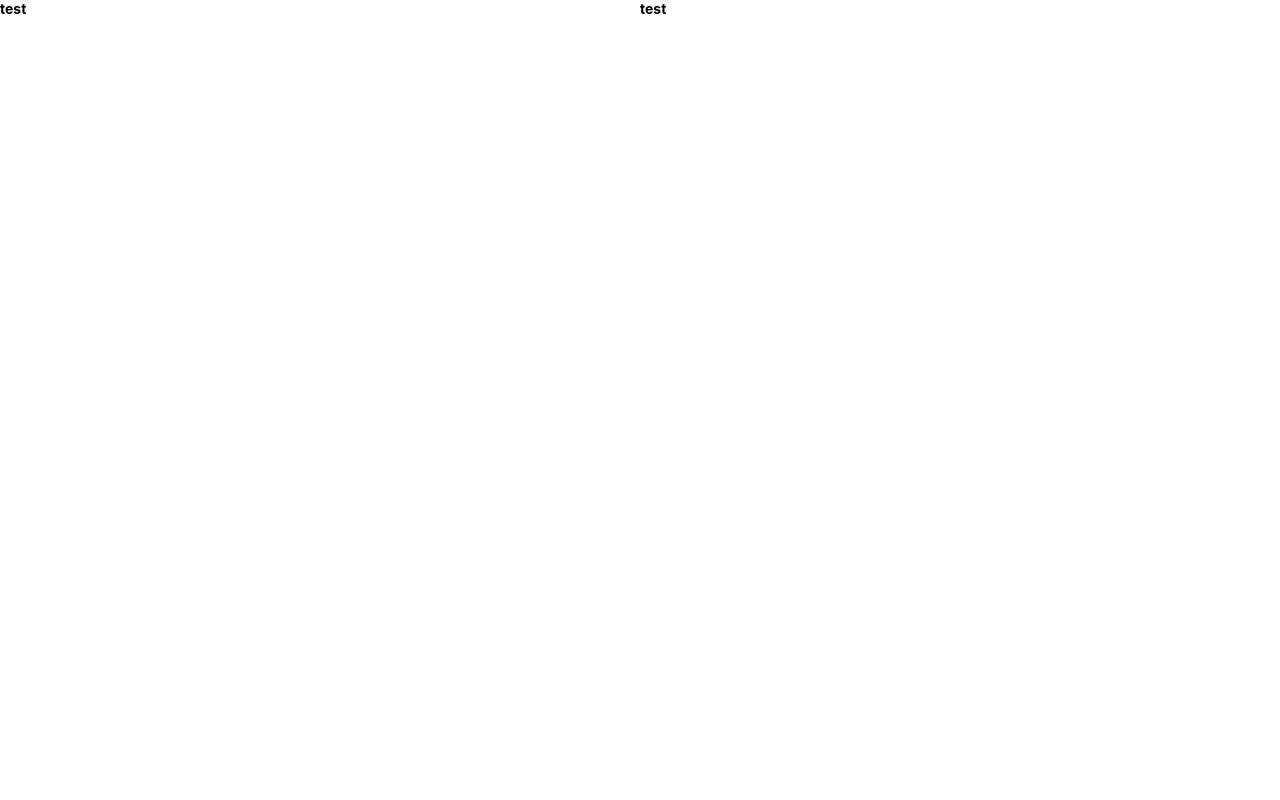
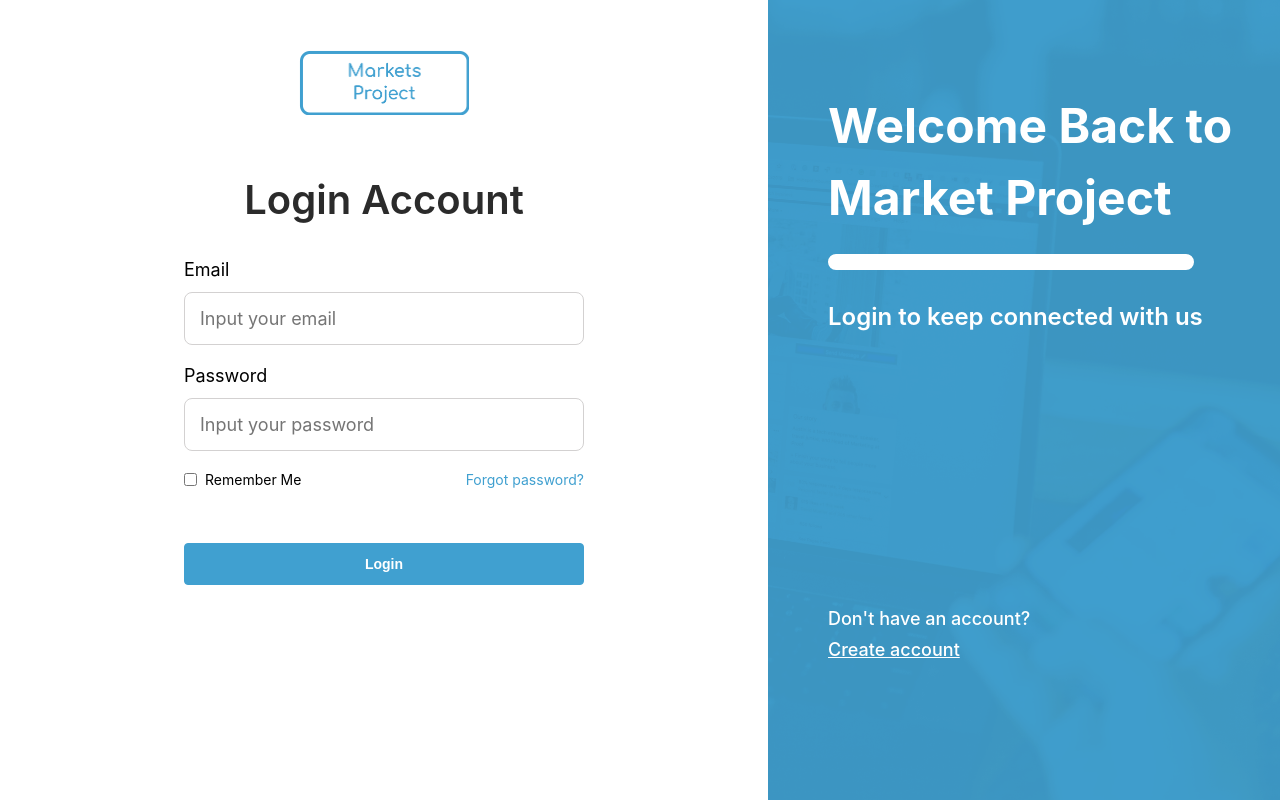
Before and after one commit to maulanaadil/Market-post, a React (Vite) app: page /signin in a window 1280 px wide. Built offline with nearby package versions, Linux system fonts and the light colour scheme.

Commit message:
implement signin page

```diff
--- a/src/pages/signin/index.jsx
+++ b/src/pages/signin/index.jsx
@@ -1,13 +1,20 @@
-import React from "react";
+import React from 'react';
 
-import Input from "../../components/input";
-import "./index.scss";
+import { FormSignIn, GreetingsBanner } from '@modules';
+import './index.scss';
 
 export default function SignInPage() {
   return (
-    <div className='auth-container'>
-      <div>test</div>
-      <div>test</div>
-    </div>
+    <>
+      <div className='signin-form-container'>
+        <FormSignIn />
+      </div>
+      <div className='signin-greetings-container'>
+        <GreetingsBanner
+          title={`Welcome Back \nto\n Market Project`}
+          description={`Login to keep connected with us`}
+        />
+      </div>
+    </>
   );
 }
--- a/src/pages/signin/index.scss
+++ b/src/pages/signin/index.scss
@@ -1,8 +1,16 @@
-@import "../../index";
+@import '../../index';
+.signin-form-container {
+  height: 100vh;
+  width: 60%;
+  float: left;
+}
 
-.auth-container {
-  display: grid;
-  grid-template-columns: repeat(2, auto);
-  font-size: fs(14);
-  font-weight: fw(bold);
+.signin-greetings-container {
+  height: 100vh;
+  width: 40%;
+  background: url('../../assets/images/background-form.png')
+    rgba(64, 160, 208, 1);
+  background-size: cover;
+  background-blend-mode: multiply;
+  float: right;
 }
```
